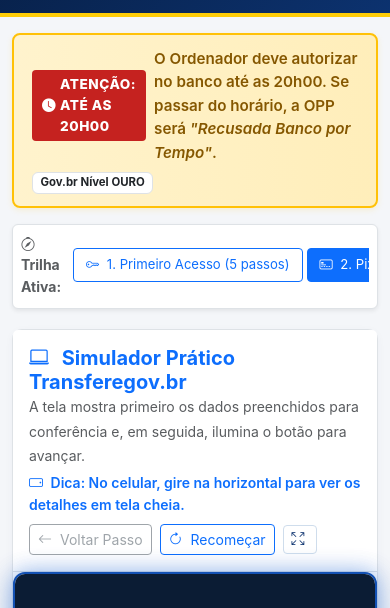
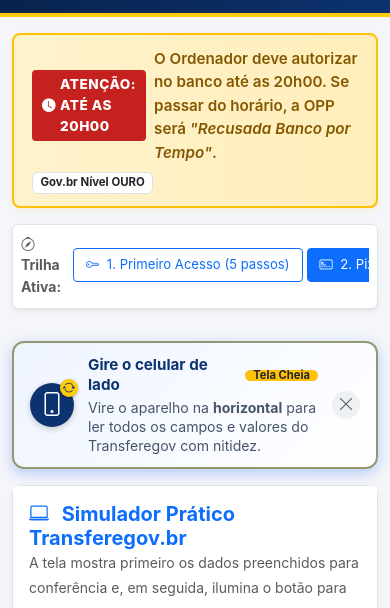
Before and after one commit to marcelofernandesgarcia-dev/manual-opp, a plain HTML site: page opp_emissao.html in a window 390 px wide. Shown: the part 236-844 px from the top of the page. Drawn offline with nearby package versions, Linux system fonts and the light colour scheme.

Commit message:
feat(ux): adiciona aviso visual e animado de rotacao de tela para smartphone com dismiss

```diff
--- a/css/style.css
+++ b/css/style.css
@@ -560,3 +560,115 @@ main {
     padding: 18px 16px;
   }
 }
+
+/* ==========================================================================
+   AVISO VISUAL INTUITIVO E ANIMADO DE ROTAÇÃO DE TELA (MOBILE)
+   ========================================================================== */
+.rotate-screen-notice {
+  background: linear-gradient(135deg, #eef4ff 0%, #ffffff 100%);
+  border: 2px solid #0050ff;
+  border-radius: 12px;
+  padding: 12px 16px;
+  margin: 12px 0 16px 0;
+  display: flex;
+  align-items: center;
+  gap: 14px;
+  box-shadow: 0 4px 14px rgba(0, 80, 255, 0.18);
+  animation: notice-pulse 2.2s infinite ease-in-out;
+}
+
+@keyframes notice-pulse {
+  0% { box-shadow: 0 2px 8px rgba(0, 80, 255, 0.15); border-color: #0050ff; }
+  50% { box-shadow: 0 6px 18px rgba(0, 80, 255, 0.35); border-color: #ffcd07; }
+  100% { box-shadow: 0 2px 8px rgba(0, 80, 255, 0.15); border-color: #0050ff; }
+}
+
+.rotate-phone-anim {
+  position: relative;
+  width: 44px;
+  height: 44px;
+  background-color: #0c326f;
+  color: #ffffff;
+  border-radius: 50%;
+  display: flex;
+  align-items: center;
+  justify-content: center;
+  font-size: 1.5rem;
+  flex-shrink: 0;
+  animation: phone-wiggle 2.6s infinite ease-in-out;
+  box-shadow: 0 2px 6px rgba(0,0,0,0.2);
+}
+
+@keyframes phone-wiggle {
+  0% { transform: rotate(0deg); }
+  25% { transform: rotate(0deg); }
+  50% { transform: rotate(90deg); }
+  75% { transform: rotate(90deg); }
+  90% { transform: rotate(0deg); }
+  100% { transform: rotate(0deg); }
+}
+
+.rotate-arrow-badge {
+  position: absolute;
+  top: -4px;
+  right: -4px;
+  font-size: 0.8rem;
+  color: #0c326f;
+  background: #ffcd07;
+  border-radius: 50%;
+  width: 18px;
+  height: 18px;
+  display: flex;
+  align-items: center;
+  justify-content: center;
+  box-shadow: 0 1px 3px rgba(0,0,0,0.3);
+}
+
+.rotate-screen-content {
+  flex: 1;
+  font-size: 0.88rem;
+  line-height: 1.35;
+  color: #1e293b;
+}
+
+.rotate-screen-title {
+  font-weight: 700;
+  color: #0c326f;
+  font-size: 0.95rem;
+  display: flex;
+  align-items: center;
+  gap: 6px;
+  margin-bottom: 2px;
+}
+
+.rotate-screen-desc {
+  margin: 0;
+  color: #475569;
+}
+
+.btn-close-notice {
+  background: rgba(0, 0, 0, 0.05);
+  border: none;
+  color: #475569;
+  font-size: 1rem;
+  width: 28px;
+  height: 28px;
+  border-radius: 50%;
+  display: flex;
+  align-items: center;
+  justify-content: center;
+  cursor: pointer;
+  flex-shrink: 0;
+  transition: all 0.2s ease;
+}
+.btn-close-notice:hover {
+  background: #e2e8f0;
+  color: #0f172a;
+}
+
+/* Quando o usuário virar o aparelho na horizontal (landscape), o aviso some automaticamente */
+@media (orientation: landscape) {
+  .rotate-screen-notice {
+    display: none !important;
+  }
+}
--- a/js/app.js
+++ b/js/app.js
@@ -773,5 +773,14 @@ function initSimulator() {
     document.addEventListener('webkitfullscreenchange', updateFullscreenBtnState);
   }
 
+  // Fechar o aviso de rotação de tela quando o usuário clicar no 'X'
+  const btnDismissRotate = document.getElementById('btnDismissRotate');
+  const rotateNotice = document.getElementById('rotateScreenNotice');
+  if (btnDismissRotate && rotateNotice) {
+    btnDismissRotate.addEventListener('click', () => {
+      rotateNotice.style.display = 'none';
+    });
+  }
+
   renderStep(0);
 }
--- a/opp_emissao.html
+++ b/opp_emissao.html
@@ -90,6 +90,26 @@
 
   <main id="conteudo-simulador" class="container py-1 mb-4" role="main">
 
+    <!-- AVISO VISUAL INTUITIVO E ANIMADO DE ROTAÇÃO DE TELA (APENAS SMARTPHONES EM MODO RETRATO) -->
+    <div id="rotateScreenNotice" class="rotate-screen-notice d-md-none" role="alert" aria-live="polite">
+      <div class="rotate-phone-anim" aria-hidden="true">
+        <i class="bi bi-phone"></i>
+        <span class="rotate-arrow-badge"><i class="bi bi-arrow-repeat"></i></span>
+      </div>
+      <div class="rotate-screen-content">
+        <div class="rotate-screen-title">
+          <span>Gire o celular de lado</span>
+          <span class="badge bg-warning text-dark px-2 py-0" style="font-size: 0.7rem;">Tela Cheia</span>
+        </div>
+        <p class="rotate-screen-desc">
+          Vire o aparelho na <strong>horizontal</strong> para ler todos os campos e valores do Transferegov com nitidez.
+        </p>
+      </div>
+      <button type="button" class="btn-close-notice" id="btnDismissRotate" aria-label="Fechar aviso">
+        <i class="bi bi-x-lg"></i>
+      </button>
+    </div>
+
     <!-- SIMULADOR COM TELA 100% CLARA, BORDA NEON E PEDAGOGIA EM 2 TEMPOS -->
     <section class="card content-card mb-4" aria-labelledby="simuladorHeading">
       <div class="card-header bg-white border-bottom py-3 d-flex flex-wrap align-items-center justify-content-between gap-2">
@@ -99,7 +119,6 @@
             Simulador Prático Transferegov.br
           </h2>
           <small class="text-muted">A tela mostra primeiro os dados preenchidos para conferência e, em seguida, ilumina o botão para avançar.</small>
-          <div class="d-md-none mt-1 text-primary small fw-semibold"><i class="bi bi-phone-landscape me-1"></i> Dica: No celular, gire na horizontal para ver os detalhes em tela cheia.</div>
         </div>
         <div class="d-flex align-items-center gap-2">
           <button id="btnPrevStep" class="btn btn-sm btn-outline-secondary" type="button" disabled aria-label="Retornar ao passo anterior">
```
Also changed, not shown: index.html (+5 -0 lines).
